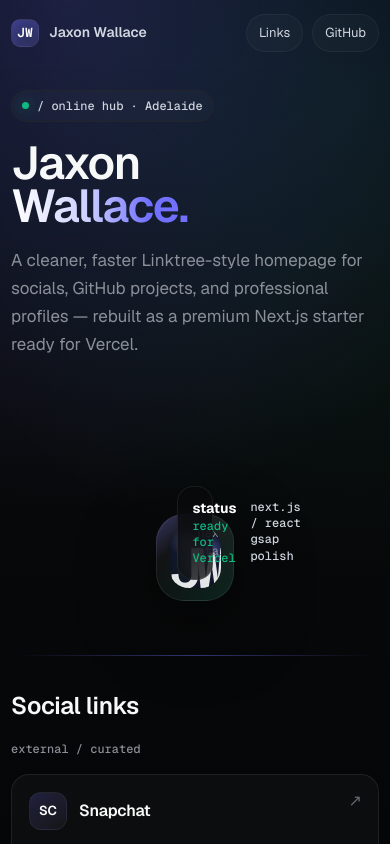
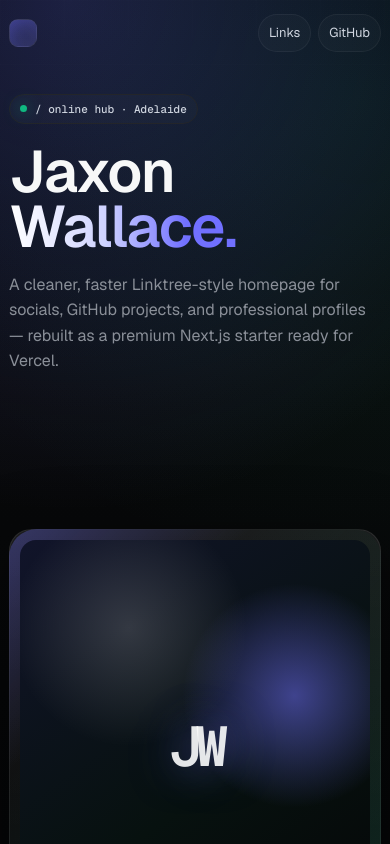
Before and after one commit to wallajl/jaxonwallace-next, a Next.js app: page / in a window 390 px wide. Shown: the top 844 px of the page. Built offline with nearby package versions, Linux system fonts and the light colour scheme.

Commit message:
fix: improve responsive layout scaling

```diff
--- a/src/app/globals.css
+++ b/src/app/globals.css
@@ -133,10 +133,14 @@ a {
 
 .hero {
   display: grid;
-  grid-template-columns: 1.15fr 0.85fr;
+  grid-template-columns: minmax(0, 1.15fr) minmax(280px, 0.85fr);
   gap: 34px;
   align-items: center;
   padding: 46px 0 26px;
+}
+
+.hero-copy {
+  min-width: 0;
 }
 
 .eyebrow {
@@ -216,6 +220,9 @@ h1 {
 
 .portrait-card {
   position: relative;
+  width: 100%;
+  max-width: 430px;
+  justify-self: end;
   border: 1px solid var(--line);
   border-radius: 28px;
   background: linear-gradient(180deg, rgba(255, 255, 255, 0.08), rgba(255, 255, 255, 0.025));
@@ -411,6 +418,17 @@ h2 {
   opacity: 0.6;
 }
 
+@media (max-width: 1080px) {
+  .hero {
+    grid-template-columns: minmax(0, 1fr) minmax(260px, 0.72fr);
+    gap: 24px;
+  }
+
+  h1 {
+    font-size: clamp(44px, 7.2vw, 72px);
+  }
+}
+
 @media (prefers-reduced-motion: reduce) {
   *,
   *::before,
@@ -430,6 +448,8 @@ h2 {
 
   .portrait-card {
     max-width: 430px;
+    width: min(100%, 430px);
+    justify-self: center;
     margin: 0 auto;
   }
 }
@@ -443,12 +463,40 @@ h2 {
     padding: 14px 0;
   }
 
+  .brand {
+    font-size: 13px;
+  }
+
+  .navlinks {
+    gap: 7px;
+  }
+
+  .navlinks a {
+    padding: 8px 10px;
+  }
+
   .hero {
     gap: 22px;
+    padding: 28px 0 20px;
   }
 
   h1 {
+    font-size: clamp(42px, 15vw, 62px);
     letter-spacing: -1.15px;
+  }
+
+  .lead {
+    font-size: 16px;
+    line-height: 1.58;
+  }
+
+  .portrait-card {
+    border-radius: 22px;
+    padding: 10px;
+  }
+
+  .portrait {
+    border-radius: 16px;
   }
 
   .links {
@@ -464,6 +512,7 @@ h2 {
     left: 20px;
     right: 20px;
     bottom: 20px;
+    flex-wrap: wrap;
   }
 
   .btn {
@@ -471,3 +520,28 @@ h2 {
     justify-content: center;
   }
 }
+
+@media (max-width: 390px) {
+  .wrap {
+    width: min(100% - 18px, 1120px);
+  }
+
+  .brand span:last-child {
+    display: none;
+  }
+
+  .eyebrow {
+    font-size: 11px;
+  }
+
+  .status {
+    left: 14px;
+    right: 14px;
+    bottom: 14px;
+    font-size: 11px;
+  }
+
+  .card {
+    min-height: 108px;
+  }
+}
--- a/src/components/link-hub.tsx
+++ b/src/components/link-hub.tsx
@@ -25,7 +25,7 @@ export function LinkHub() {
         .from("h1", { y: 24, opacity: 0, filter: "blur(10px)", duration: 0.75 }, "-=0.18")
         .from(".lead", { y: 16, opacity: 0, duration: 0.55 }, "-=0.35")
         .from(".cta .btn", { y: 14, opacity: 0, stagger: 0.08, duration: 0.45 }, "-=0.25")
-        .from(".portrait-card", { x: 32, opacity: 0, rotateY: -8, duration: 0.8 }, "-=0.65")
+        .from(".portrait-card", { y: 22, opacity: 0, rotateX: -4, duration: 0.8 }, "-=0.65")
         .from(".section-head", { y: 18, opacity: 0, duration: 0.45 }, "-=0.2")
         .from(".card", { y: 18, opacity: 0, stagger: 0.08, duration: 0.5 }, "-=0.2");
 
```
